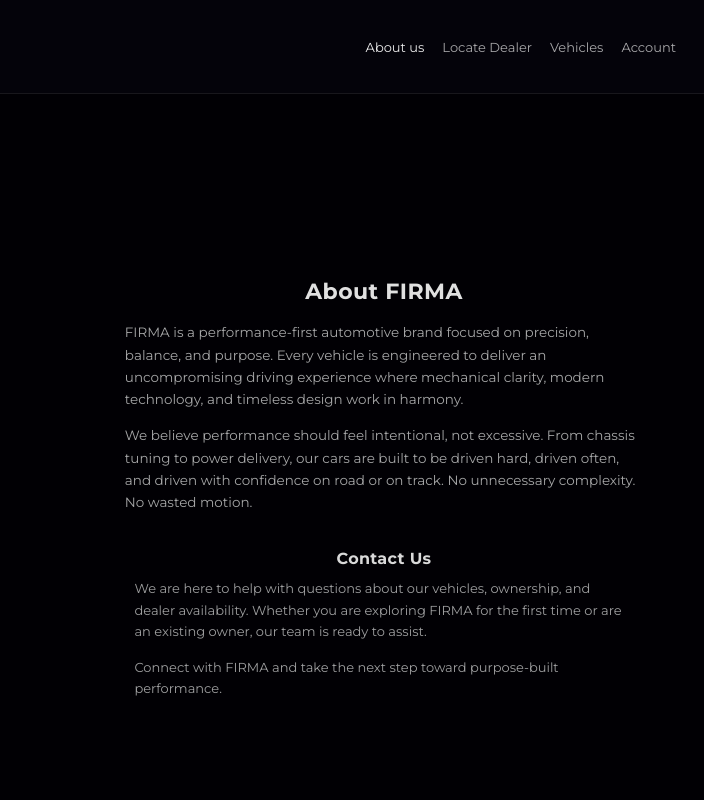
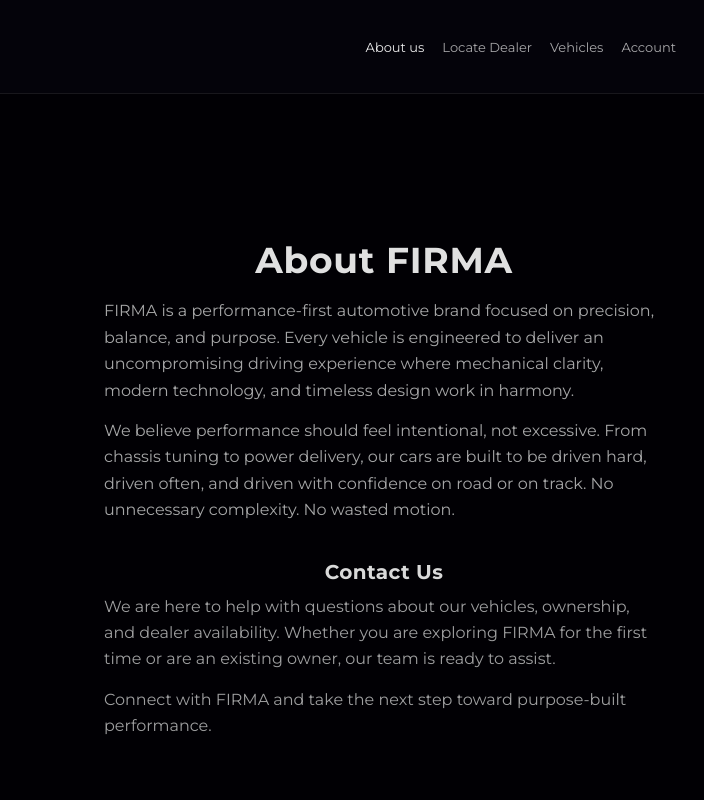
Before and after one commit to hciucci/firma, a plain HTML site: page about.html in a window 1280 px wide. Shown: the top 800 px of the page, 576-1280 px from the left. Drawn offline with Linux system fonts and the light colour scheme.

Commit message:
added font sizing on about and contact text

```diff
--- a/firma.css
+++ b/firma.css
@@ -221,7 +221,7 @@ h1{
 
 .title{
   margin: 4px 0 16px;
-  font-size: 22px;
+  font-size: 36px;
   font-weight: 700;
   letter-spacing: .02em;
   color: rgba(255,255,255,.88);
@@ -229,7 +229,7 @@ h1{
 }
 .subtitle{
   margin: 22px 0 10px;
-  font-size: 16px;
+  font-size: 20px;
   font-weight: 700;
   letter-spacing: .02em;
   color: rgba(255,255,255,.85);
@@ -240,10 +240,10 @@ h1{
   max-width: 58ch;
   color: var(--muted);
   line-height: 1.65;
-  font-size: 13.5px;
+  font-size: 16px;
 }
 .body--small{
-  font-size: 13px;
+  font-size: 16px;
   color: rgba(255,255,255,.62);
 }
 
```
